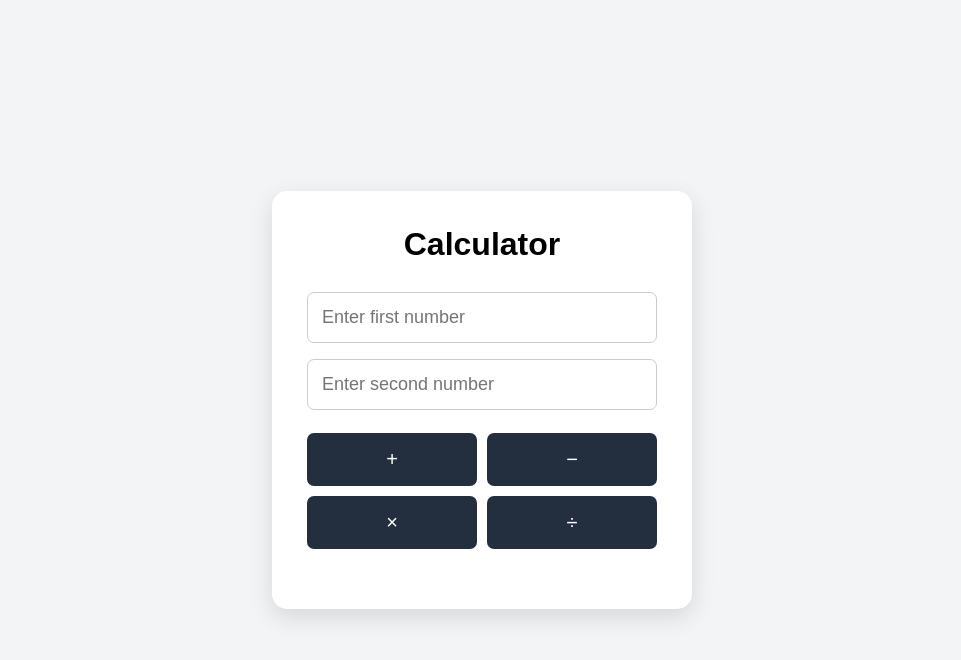
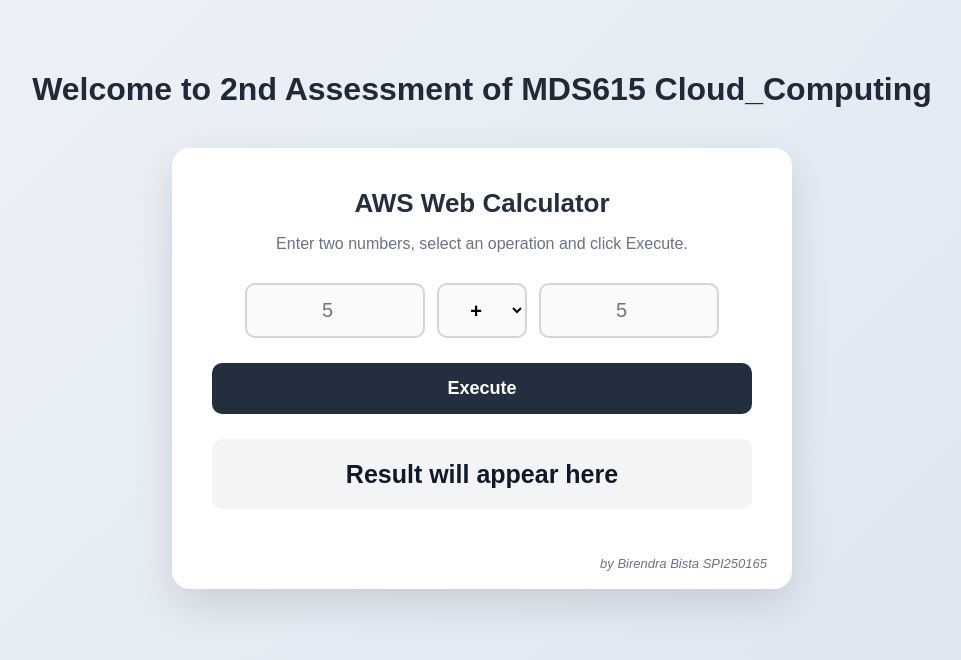
Before and after one commit to Bee10/Web_APP_Calculator, a plain HTML site: page index.html in a window 1280 px wide. Shown: the whole page, without its empty margins (158-1119 px from the left). Drawn offline with Linux system fonts and the light colour scheme.

Commit message:
Improving the Calculator

```diff
--- a/index.html
+++ b/index.html
@@ -5,7 +5,7 @@
     <meta charset="UTF-8">
     <meta name="viewport" content="width=device-width, initial-scale=1.0">
 
-    <title>Web App Calculator</title>
+    <title>MDS615 Cloud Computing - Calculator</title>
 
     <style>
         * {
@@ -15,112 +15,237 @@
         body {
             margin: 0;
             min-height: 100vh;
+            font-family: Arial, Helvetica, sans-serif;
+            background: linear-gradient(135deg, #eef2f7, #dbe5f1);
             display: flex;
-            justify-content: center;
+            flex-direction: column;
             align-items: center;
-            font-family: Arial, sans-serif;
-            background: #f3f4f6;
+            padding: 50px 20px;
+        }
+
+        .main-heading {
+            text-align: center;
+            margin-bottom: 40px;
+            color: #1f2937;
+            font-size: 32px;
+            font-weight: 700;
         }
 
         .calculator {
-            width: 90%;
-            max-width: 420px;
+            position: relative;
+            width: 100%;
+            max-width: 620px;
             background: white;
-            padding: 35px;
-            border-radius: 15px;
-            box-shadow: 0 8px 25px rgba(0, 0, 0, 0.12);
-            text-align: center;
+            border-radius: 18px;
+            padding: 40px 40px 65px;
+            box-shadow: 0 15px 40px rgba(0, 0, 0, 0.12);
         }
 
-        h1 {
+        .calculator-title {
+            text-align: center;
+            font-size: 26px;
+            color: #232f3e;
             margin-top: 0;
+            margin-bottom: 10px;
+        }
+
+        .description {
+            text-align: center;
+            color: #6b7280;
+            margin-bottom: 30px;
+        }
+
+        .calculation-row {
+            display: flex;
+            align-items: center;
+            justify-content: center;
+            gap: 12px;
+        }
+
+        input,
+        select {
+            height: 55px;
+            border: 2px solid #d1d5db;
+            border-radius: 10px;
+            font-size: 20px;
+            text-align: center;
+            background: #f9fafb;
+            outline: none;
         }
 
         input {
-            width: 100%;
-            padding: 14px;
-            margin: 8px 0;
-            font-size: 18px;
-            border: 1px solid #ccc;
-            border-radius: 7px;
+            width: 180px;
         }
 
-        .buttons {
-            display: grid;
-            grid-template-columns: repeat(2, 1fr);
-            gap: 10px;
-            margin-top: 15px;
+        select {
+            width: 90px;
+            cursor: pointer;
+            font-weight: bold;
         }
 
-        button {
+        input:focus,
+        select:focus {
+            border-color: #2563eb;
+            background: white;
+        }
+
+        .execute-button {
+            display: block;
+            width: 100%;
             padding: 15px;
+            margin-top: 25px;
             border: none;
-            border-radius: 7px;
+            border-radius: 10px;
             background: #232f3e;
             color: white;
-            font-size: 20px;
+            font-size: 18px;
+            font-weight: bold;
             cursor: pointer;
+            transition: 0.2s;
         }
 
-        button:hover {
-            opacity: 0.85;
+        .execute-button:hover {
+            background: #37475a;
+            transform: translateY(-1px);
+        }
+
+        .result-box {
+            margin-top: 25px;
+            min-height: 70px;
+            border-radius: 10px;
+            background: #f3f4f6;
+            display: flex;
+            align-items: center;
+            justify-content: center;
+            padding: 15px;
         }
 
         #result {
-            margin-top: 25px;
-            font-size: 24px;
+            margin: 0;
+            font-size: 25px;
             font-weight: bold;
+            color: #111827;
+            text-align: center;
         }
 
         #error {
             margin-top: 15px;
-            color: red;
+            text-align: center;
+            color: #dc2626;
+            font-weight: bold;
+        }
+
+        .student-info {
+            position: absolute;
+            bottom: 18px;
+            right: 25px;
+            font-size: 13px;
+            color: #6b7280;
+            font-style: italic;
+        }
+
+        @media (max-width: 600px) {
+
+            .main-heading {
+                font-size: 24px;
+            }
+
+            .calculator {
+                padding: 30px 20px 65px;
+            }
+
+            .calculation-row {
+                gap: 7px;
+            }
+
+            input {
+                width: 110px;
+                font-size: 17px;
+            }
+
+            select {
+                width: 70px;
+                font-size: 18px;
+            }
         }
     </style>
+
 </head>
 
 <body>
 
+    <h1 class="main-heading">
+        Welcome to 2nd Assessment of MDS615 Cloud_Computing
+    </h1>
+
+
     <div class="calculator">
 
-    <h1>Calculator</h1>
+        <h2 class="calculator-title">
+            AWS Web Calculator
+        </h2>
+
+        <p class="description">
+            Enter two numbers, select an operation and click Execute.
+        </p>
+
+
+        <div class="calculation-row">
 
             <input
                 type="number"
                 id="number1"
-        placeholder="Enter first number"
+                placeholder="5"
                 step="any"
             >
+
+
+            <select id="operation">
+
+                <option value="add">+</option>
+
+                <option value="subtract">−</option>
+
+                <option value="multiply">×</option>
+
+                <option value="divide">÷</option>
+
+            </select>
+
 
             <input
                 type="number"
                 id="number2"
-        placeholder="Enter second number"
+                placeholder="5"
                 step="any"
             >
 
-    <div class="buttons">
+        </div>
 
-        <button onclick="calculate('add')">
-            +
+
+        <button
+            class="execute-button"
+            onclick="calculate()"
+        >
+            Execute
         </button>
 
-        <button onclick="calculate('subtract')">
-            −
-        </button>
 
-        <button onclick="calculate('multiply')">
-            ×
-        </button>
+        <div class="result-box">
 
-        <button onclick="calculate('divide')">
-            ÷
-        </button>
+            <p id="result">
+                Result will appear here
+            </p>
 
         </div>
 
-    <div id="result"></div>
+
         <div id="error"></div>
+
+
+        <div class="student-info">
+            by Birendra Bista SPI250165
+        </div>
 
     </div>
 
@@ -131,13 +256,16 @@
             "https://0k86i8xhyk.execute-api.us-east-1.amazonaws.com/dev/calculate";
 
 
-    async function calculate(operation) {
+        async function calculate() {
 
             const number1 =
                 document.getElementById("number1").value;
 
             const number2 =
                 document.getElementById("number2").value;
+
+            const operation =
+                document.getElementById("operation").value;
 
             const resultElement =
                 document.getElementById("result");
@@ -146,11 +274,13 @@
                 document.getElementById("error");
 
 
-        resultElement.textContent = "";
             errorElement.textContent = "";
 
 
             if (number1 === "" || number2 === "") {
+
+                resultElement.textContent =
+                    "Result will appear here";
 
                 errorElement.textContent =
                     "Please enter both numbers.";
@@ -160,7 +290,7 @@
 
 
             resultElement.textContent =
-            "Calculating...";
+                "Executing calculation...";
 
 
             try {
@@ -175,9 +305,13 @@
                         },
 
                         body: JSON.stringify({
+
                             number1: Number(number1),
+
                             number2: Number(number2),
+
                             operation: operation
+
                         })
                     }
                 );
@@ -196,10 +330,21 @@
 
                 let symbol = "";
 
-            if (operation === "add") symbol = "+";
-            if (operation === "subtract") symbol = "−";
-            if (operation === "multiply") symbol = "×";
-            if (operation === "divide") symbol = "÷";
+                if (operation === "add") {
+                    symbol = "+";
+                }
+
+                else if (operation === "subtract") {
+                    symbol = "−";
+                }
+
+                else if (operation === "multiply") {
+                    symbol = "×";
+                }
+
+                else if (operation === "divide") {
+                    symbol = "÷";
+                }
 
 
                 resultElement.textContent =
@@ -209,11 +354,14 @@
 
             catch (error) {
 
-            resultElement.textContent = "";
+                resultElement.textContent =
+                    "Unable to calculate";
 
                 errorElement.textContent =
                     error.message;
+
             }
+
         }
 
     </script>
```
Lines whose indentation alone changed are shown as unchanged.
